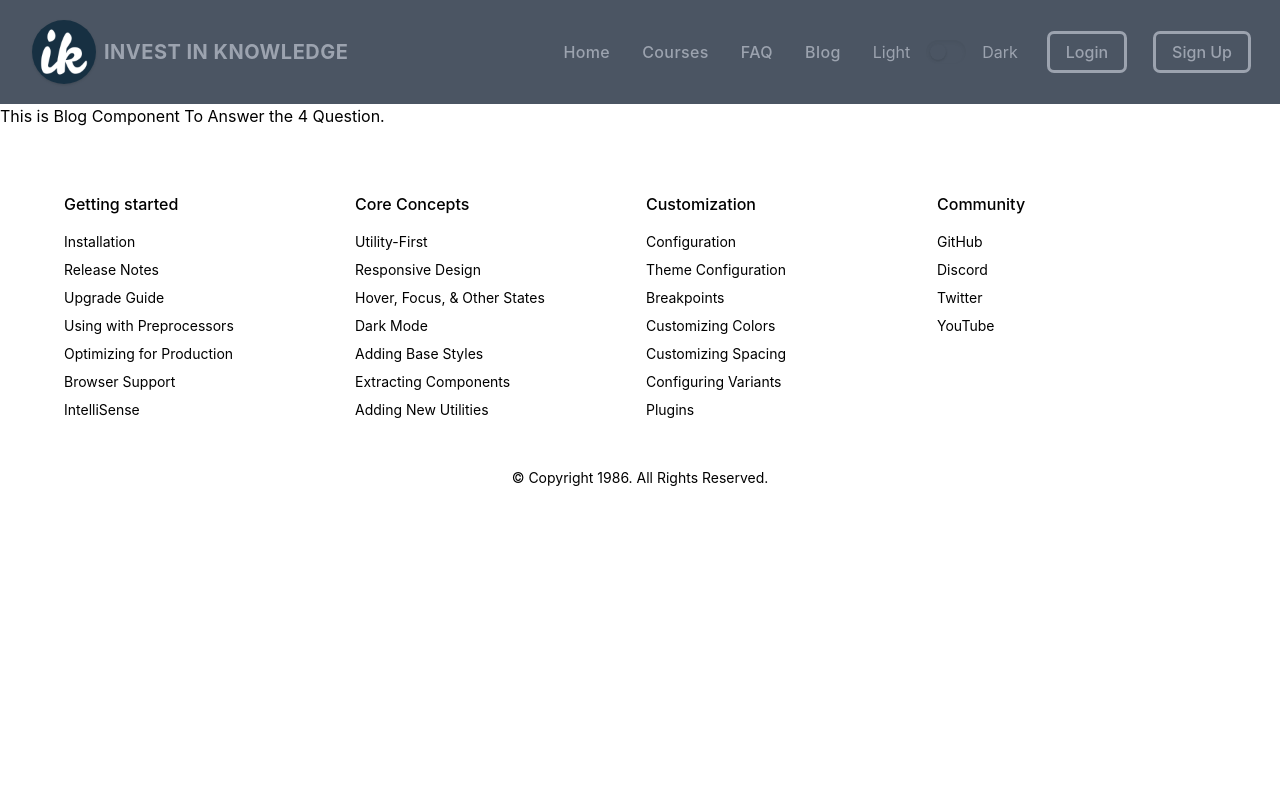
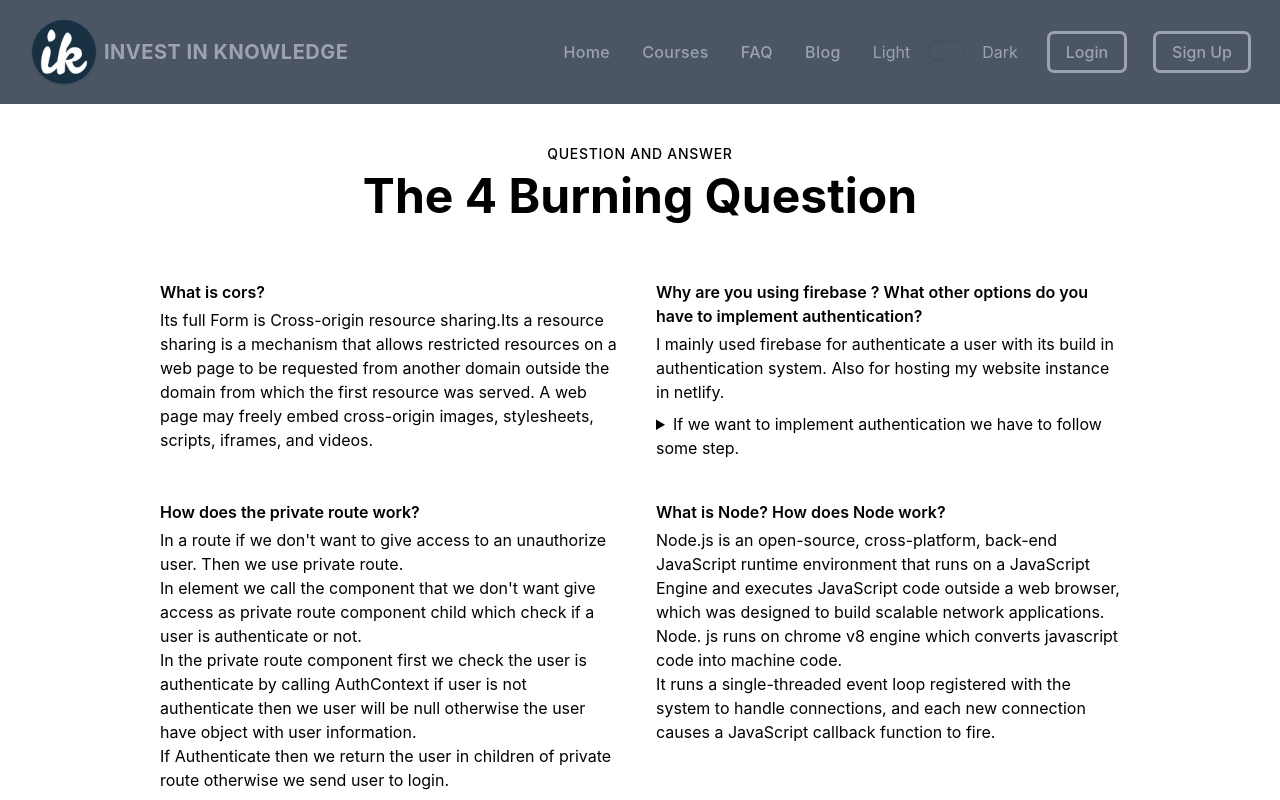
Before and after one commit to yusuf-khan-swd/invest-in-knowledge-client, a React (Create React App) app: page /blog in a window 1280 px wide. Shown: the top 800 px of the page. Built offline with nearby package versions, Linux system fonts and the light colour scheme; no server answers.

Commit message:
Added questions answers

```diff
--- a/src/Pages/Others/Blog/Blog.js
+++ b/src/Pages/Others/Blog/Blog.js
@@ -1,10 +1,113 @@
-import React from 'react';
+import React from "react";
 
 const Blog = () => {
   return (
-    <div>
-      <h2>This is Blog Component To Answer the 4 Question.</h2>
-    </div>
+    <section className="dark:bg-gray-800 dark:text-gray-100">
+      <div className="container flex flex-col justify-center p-4 mx-auto md:p-8">
+        <p className="p-2 text-sm font-medium tracking-wider text-center uppercase">
+          Question and Answer
+        </p>
+        <h2 className="mb-12 text-4xl font-bold leading-none text-center sm:text-5xl">
+          The 4 Burning Question
+        </h2>
+        <div className="grid gap-10 md:gap-8 sm:p-3 md:grid-cols-2 lg:px-12 xl:px-32">
+          <div>
+            <h3 className="font-semibold">What is cors?</h3>
+            <p className="mt-1 dark:text-gray-400">
+              Its full Form is Cross-origin resource sharing.Its a resource
+              sharing is a mechanism that allows restricted resources on a web
+              page to be requested from another domain outside the domain from
+              which the first resource was served. A web page may freely embed
+              cross-origin images, stylesheets, scripts, iframes, and videos.
+            </p>
+          </div>
+          <div>
+            <h3 className="font-semibold">
+              Why are you using firebase ? What other options do you have to
+              implement authentication?
+            </h3>
+            <div className="mt-1 dark:text-gray-400">
+              I mainly used firebase for authenticate a user with its build in
+              authentication system. Also for hosting my website instance in
+              netlify.
+              <details>
+                <summary className="py-2 outline-none cursor-pointer focus:underline">
+                  If we want to implement authentication we have to follow some
+                  step.
+                </summary>
+                <div className="px-4 pb-4">
+                  <ul>
+                    <li>
+                      First create project in firebase and also a project with
+                      web icon in our firebase project overview
+                    </li>
+                    <li>Then go to authentication.</li>
+                    <li>
+                      And enable the authentication i want to implement with
+                      enable button.
+                    </li>
+                    <li>
+                      First to authenticate with gmail or email password we only
+                      need to enable email and for gmail provide a gmail then
+                      done.{" "}
+                    </li>
+                    <li>
+                      For Third party authentication we need extra procedure.
+                      Firebase need third party app secret key and user id those
+                      are given with developer account. And in third party
+                      developer app we need to copy the redirect handler uri and
+                      paste in developer app redirect or callback uri.{" "}
+                    </li>
+                  </ul>
+                </div>
+              </details>
+            </div>
+          </div>
+          <div>
+            <h3 className="font-semibold">How does the private route work?</h3>
+            <div className="mt-1 dark:text-gray-400">
+              <p>
+                In a route if we don't want to give access to an unauthorize
+                user. Then we use private route.
+              </p>
+              <p>
+                In element we call the component that we don't want give access
+                as private route component child which check if a user is
+                authenticate or not.
+              </p>
+              <p>
+                In the private route component first we check the user is
+                authenticate by calling AuthContext if user is not authenticate
+                then we user will be null otherwise the user have object with
+                user information.
+              </p>
+              If Authenticate then we return the user in children of private
+              route otherwise we send user to login.
+            </div>
+          </div>
+          <div>
+            <h3 className="font-semibold">What is Node? How does Node work?</h3>
+            <div className="mt-1 dark:text-gray-400">
+              <p>
+                Node.js is an open-source, cross-platform, back-end JavaScript
+                runtime environment that runs on a JavaScript Engine and
+                executes JavaScript code outside a web browser, which was
+                designed to build scalable network applications.
+              </p>
+              <p>
+                Node. js runs on chrome v8 engine which converts javascript code
+                into machine code.
+              </p>
+              <p>
+                It runs a single-threaded event loop registered with the system
+                to handle connections, and each new connection causes a
+                JavaScript callback function to fire.
+              </p>
+            </div>
+          </div>
+        </div>
+      </div>
+    </section>
   );
 };
 
```
